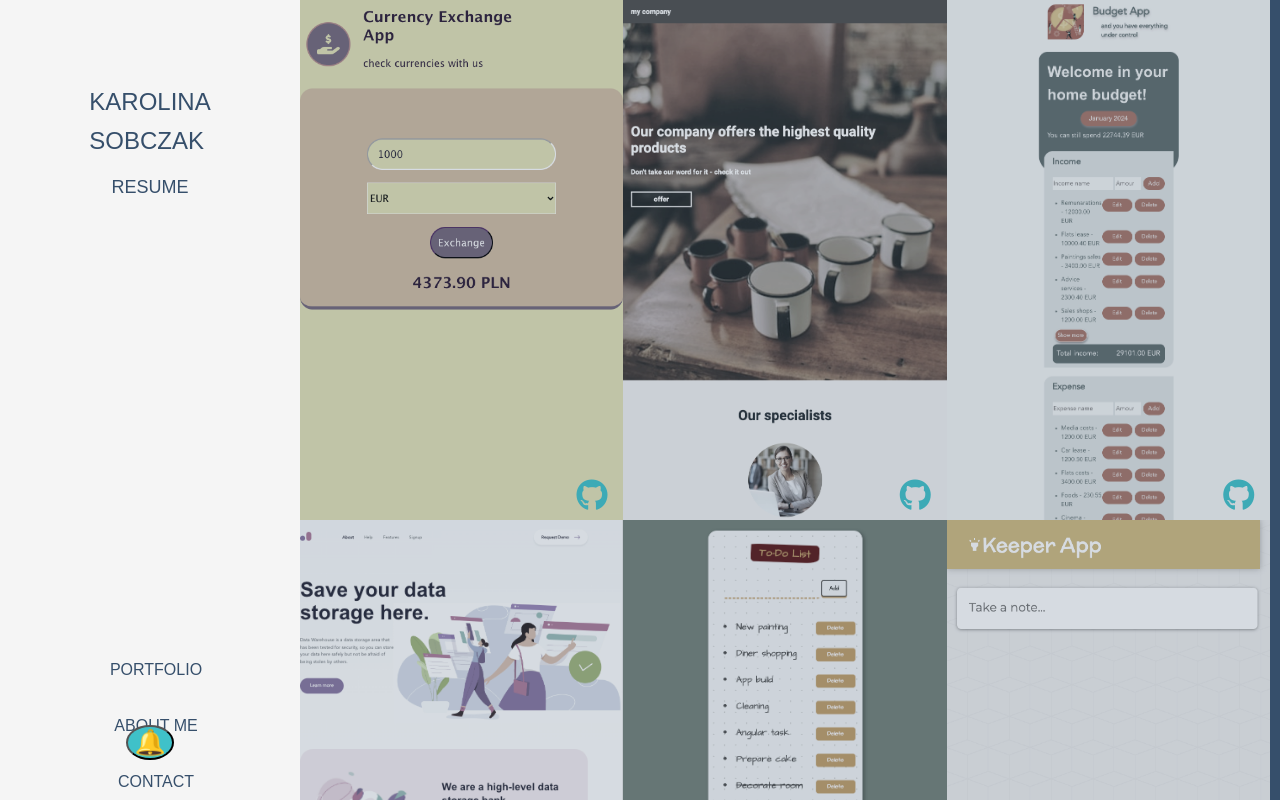
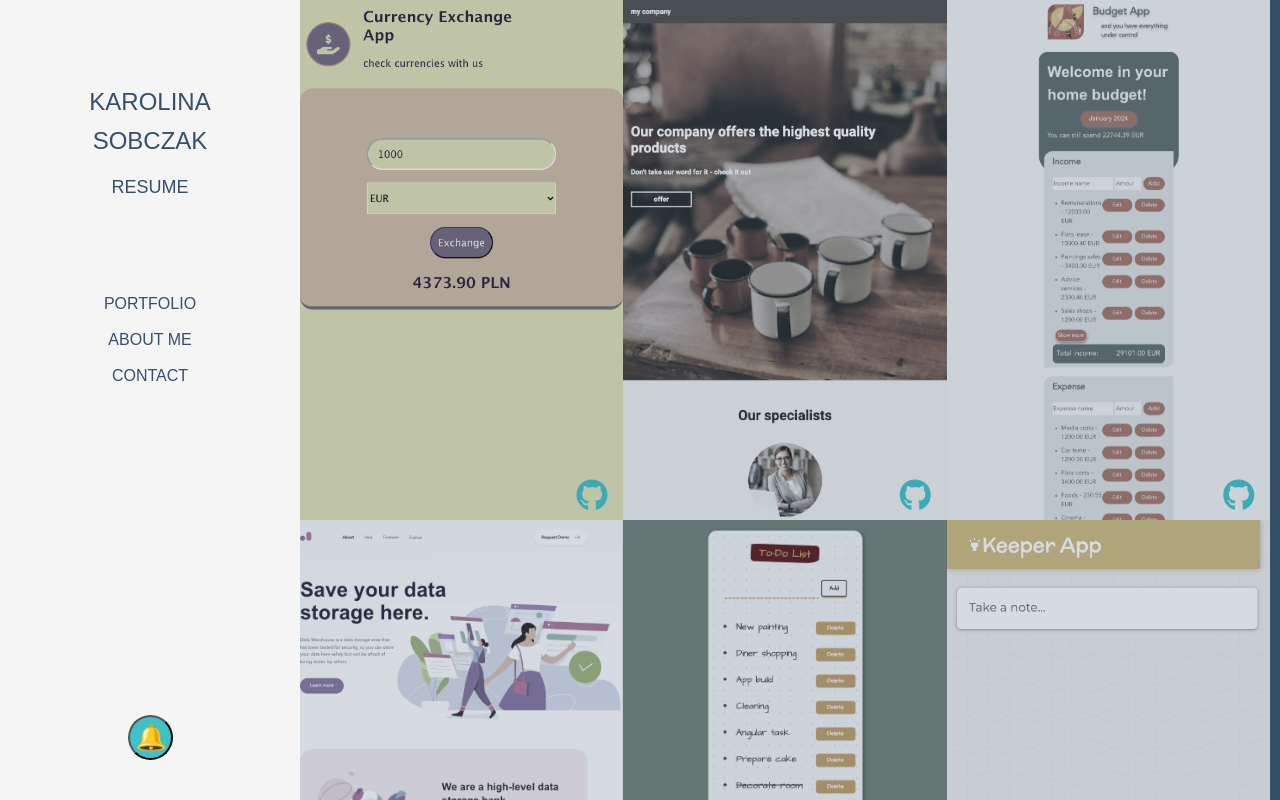
Before and after one commit to KkarolaS/resume, a React (Create React App) app: page / in a window 1280 px wide. Shown: the top 800 px of the page. Built offline with nearby package versions, Linux system fonts and the light colour scheme; no server answers.

Commit message:
amend css with media query for smaller screen home page

```diff
--- a/src/components/About/ExperienceSection/ExperienceInfoWrapper.js
+++ b/src/components/About/ExperienceSection/ExperienceInfoWrapper.js
@@ -11,13 +11,9 @@ const ExperienceInfoWrapper = ({ handlePlaying, handleStopPlaying }) => {
         onMouseOver={() => handlePlaying()}
         onMouseOut={() => handleStopPlaying()}
       >
-        <h3 className={classes.summaryTitle}>
-          There are no problems without solutions. There are only undiscovered
-          methods.
-        </h3>
         <p className={`${classes.list} ${classes.summary}`}>
-          Passionate Frontend Developer after Bootcamp and currently during a
-          Mentee IT Program. I’m also data protection law lawyer.
+          I'm a passionate Frontend Developer after Bootcamp and currently
+          during a Mentee IT Program. I’m also data protection law lawyer.
           <span>
             I’m characterized by perseverance, independence, openness to finding
             new solutions, learning new competences and empathy towards others.
--- a/src/components/About/ExperienceSection/ExperienceInfoWrapper.module.css
+++ b/src/components/About/ExperienceSection/ExperienceInfoWrapper.module.css
@@ -37,18 +37,12 @@
   flex-direction: column;
   gap: 10px;
 }
-.summaryTitle {
-  font-weight: bold;
-  font-size: 19px;
-  color: #fc5185;
-  margin: 0 0 0 10px;
-  font-style: oblique;
-}
 
 .summary {
-  font-weight: 500;
   font-size: 17px;
-  margin-left: 10px;
+  margin: 15px;
+  font-weight: bold;
+  text-align: justify;
 }
 
 .infoList {
--- a/src/components/Home/Home.module.css
+++ b/src/components/Home/Home.module.css
@@ -19,8 +19,6 @@
 @media screen and (min-width: 992px) {
   .homePage {
     max-width: 1600px;
-    height: auto;
-    background-color: rgb(54, 79, 107);
   }
 
   .homeSection {
--- a/src/components/Home/ProjectBox/ProjectBox.module.css
+++ b/src/components/Home/ProjectBox/ProjectBox.module.css
@@ -49,21 +49,10 @@ a .projectPhoto:hover {
 /*  */
 /*  */
 /*  */
-@media screen and (min-width: 600px) {
-}
-
-/*  */
-/*  */
-/*  */
-/*  */
-/*  */
 @media screen and (min-width: 992px) {
   .projectsWrapper {
     max-width: 433px;
     max-height: 520px;
-    position: relative;
-    display: flex;
-    flex-direction: column;
     opacity: 0.8;
   }
 
@@ -71,42 +60,8 @@ a .projectPhoto:hover {
     opacity: 1;
   }
 
-  .infoWrapper {
-    padding: 16px;
-    position: absolute;
-    bottom: 0px;
-    right: 0px;
-  }
-
-  .projectInfo a {
-    color: rgb(63, 193, 201);
-    cursor: pointer;
-    position: relative;
-    z-index: 21;
-  }
-
-  .projectInfo a:hover {
-    color: rgb(252, 81, 133);
-  }
-
   .projectPhoto {
-    width: 100%;
     max-height: 520px;
     filter: grayscale(65%);
-    position: relative;
-    object-fit: cover;
-    object-position: 100% 0%;
-    transition: transform 1.5s;
-  }
-
-  a .projectPhoto:hover {
-    filter: none;
-    transform: scale(1.05);
-    position: relative;
-    z-index: 21;
-  }
-
-  .gitHubLogo i {
-    transition: transform 1.5s;
   }
 }
--- a/src/components/Navbar/Navbar.module.css
+++ b/src/components/Navbar/Navbar.module.css
@@ -93,55 +93,48 @@
     min-height: 100vh;
     position: fixed;
     z-index: 21;
-    display: flex;
+    justify-content: flex-start;
     flex-direction: column;
     align-content: center;
-    align-items: center;
-    color: #364f6b;
-    background-color: rgb(245, 245, 245);
-    gap: 10px;
     margin-bottom: 30px;
-    padding: 0;
   }
 
   .titleWrapper {
+    margin: 10px;
     padding: 70px 0px 70px 0px;
-    margin: 10px;
-    display: flex;
-    flex-direction: column;
+    max-width: 150px;
+    justify-content: center;
   }
 
   .title {
     font-size: 24px;
+    font-weight: 500;
     margin-top: 10px;
-    font-weight: 500;
   }
+
   .subtitle {
     margin-top: 20px;
     font-size: 18px;
-    font-weight: 200;
-    align-self: center;
   }
 
   .menu {
-    display: flex;
     flex-direction: column;
     align-content: center;
-    align-items: center;
+    gap: 0;
   }
 
   .menuItem {
     width: 300px;
     display: flex;
+    border-left: none;
+    padding: 0;
   }
 
   .menuItem a {
     width: 100%;
     padding: 10px 0;
-    text-decoration: none;
     color: #364f6b;
     font-size: 16px;
-    font-weight: 400;
     text-align: center;
     justify-self: center;
   }
@@ -154,9 +147,7 @@
 
   .soundBtn {
     width: 45px;
-    aspect-ratio: 1;
-    background-color: rgb(63, 193, 201);
-    border-radius: 50%;
+    height: 45px;
     font-size: 25px;
     position: fixed;
     bottom: 40px;
```
